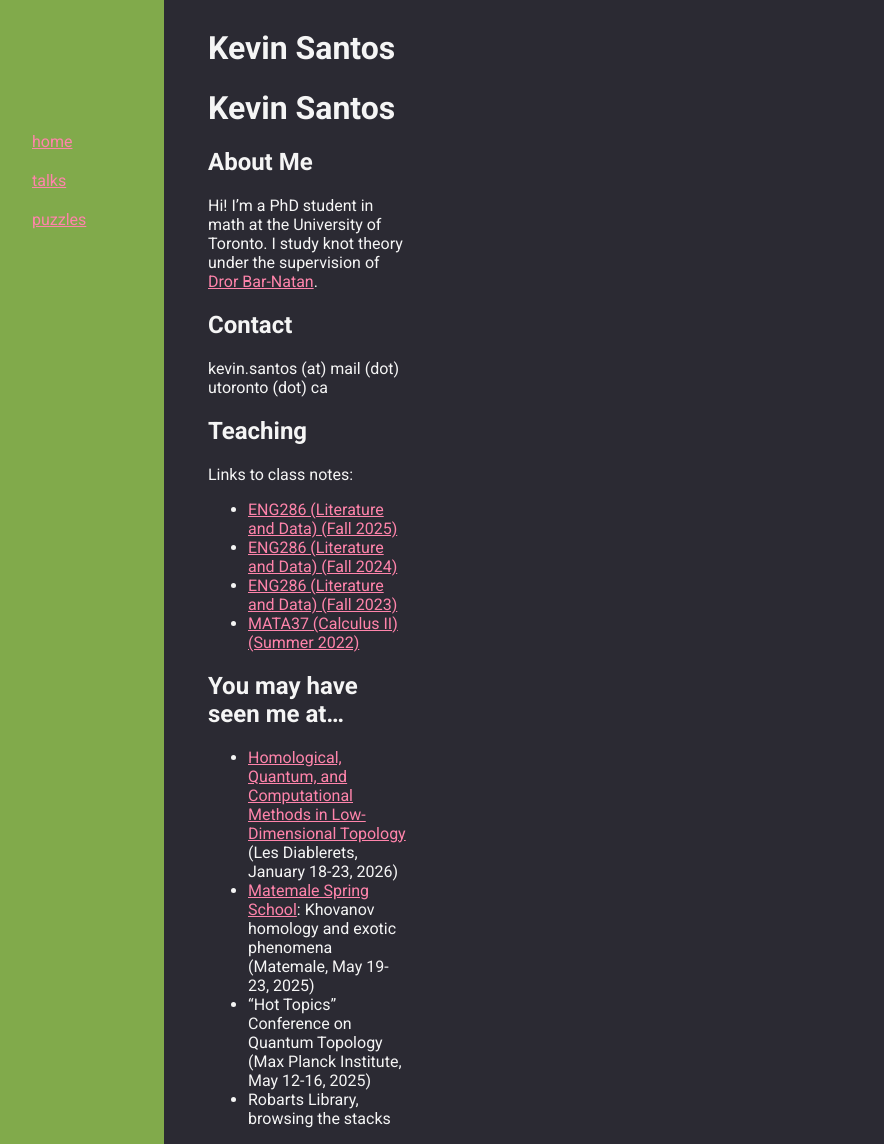
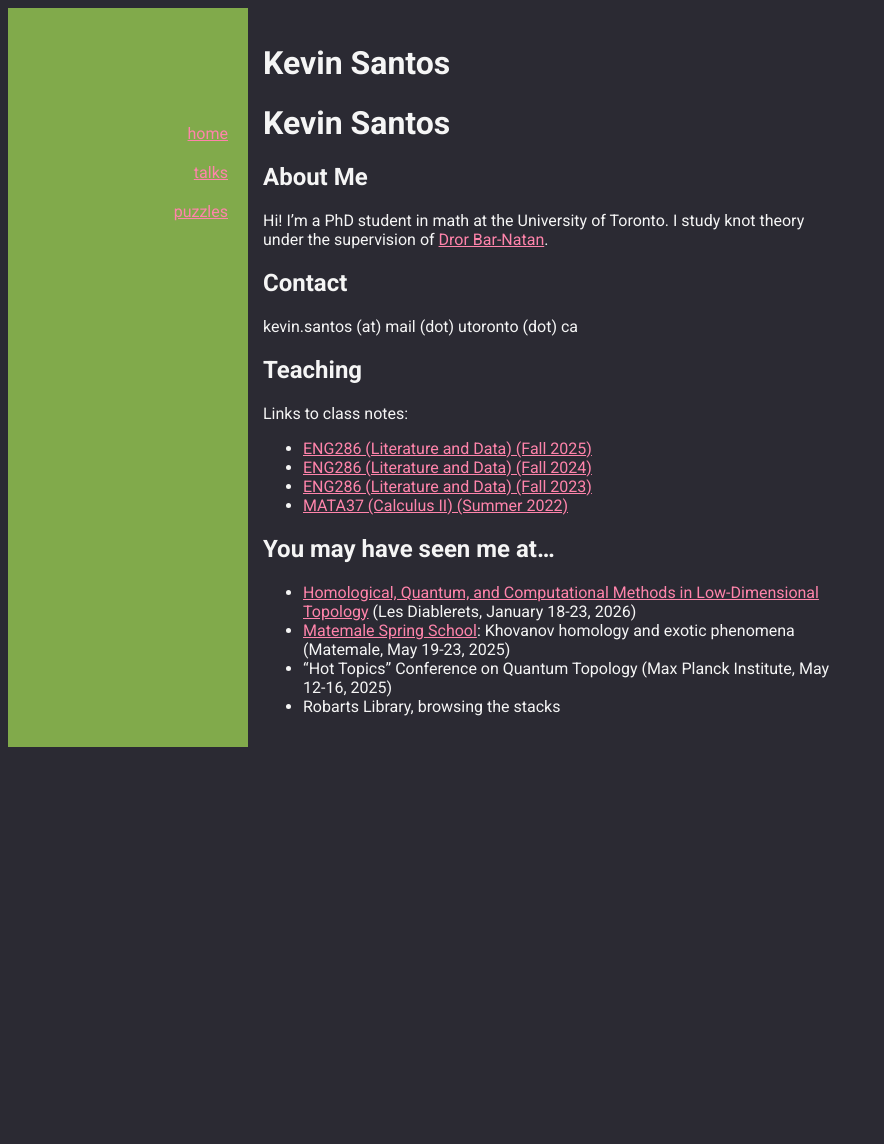
Before and after one commit to kev-santos/kev-santos.github.io, a Jekyll site: the page built from README.md, in a window 1280 px wide and 1144 px high. Shown: the whole window, without its empty margins (0-884 px from the left). Built offline with Jekyll 4.4.1, drawn with Linux system fonts in a browser that asks for light colours; our own code applies the rules of GitHub Pages for plain Markdown files; Markdown is read by kramdown in place of the engine named in the settings.

Commit message:
edited css

```diff
--- a/css/style.css
+++ b/css/style.css
@@ -38,27 +38,33 @@ a.menu:visited {
 }
 
 #main {
-  float: left;
+  /*float: left;
   margin-left: 150px;
   padding: 0px 10px;
-  width: 25%;
+  width: 25%;*/
+  display: flex;
+  /*justify-content: space-between;*/
 }
 
 #content {
-  float:left;
-  margin-left: 40px;
+  /*float:left;
+  margin-left: 40px;*/
+  width: 60%;
+  padding: 15px;
+
 }
 
 
 #menu {
-  position: fixed;
+  /*position: fixed;
   top: 0;
   left: 0;
   width: 150px;
   height: 100%;
-  min-width: max-content;
+  min-width: max-content;*/
+  width: 25%;
 
-  text-align: left;
+  text-align: right;
   background-color: rgb(129, 170, 75);
   /*background: hsla(86, 39%, 48%, 1);
   background: linear-gradient(90deg, hsla(86, 39%, 48%, 1) 70%, #FFD6E4 100%);*/
@@ -67,12 +73,9 @@ a.menu:visited {
 
 
 #menu ul{
-  padding: 0;
-  margin: 2em;
+  padding: 20px;
   padding-top: 100px;
-  min-width:100px;
   list-style-type: none;
-  padding-right: 5%;
 }
 
 #menu li + li {
```
